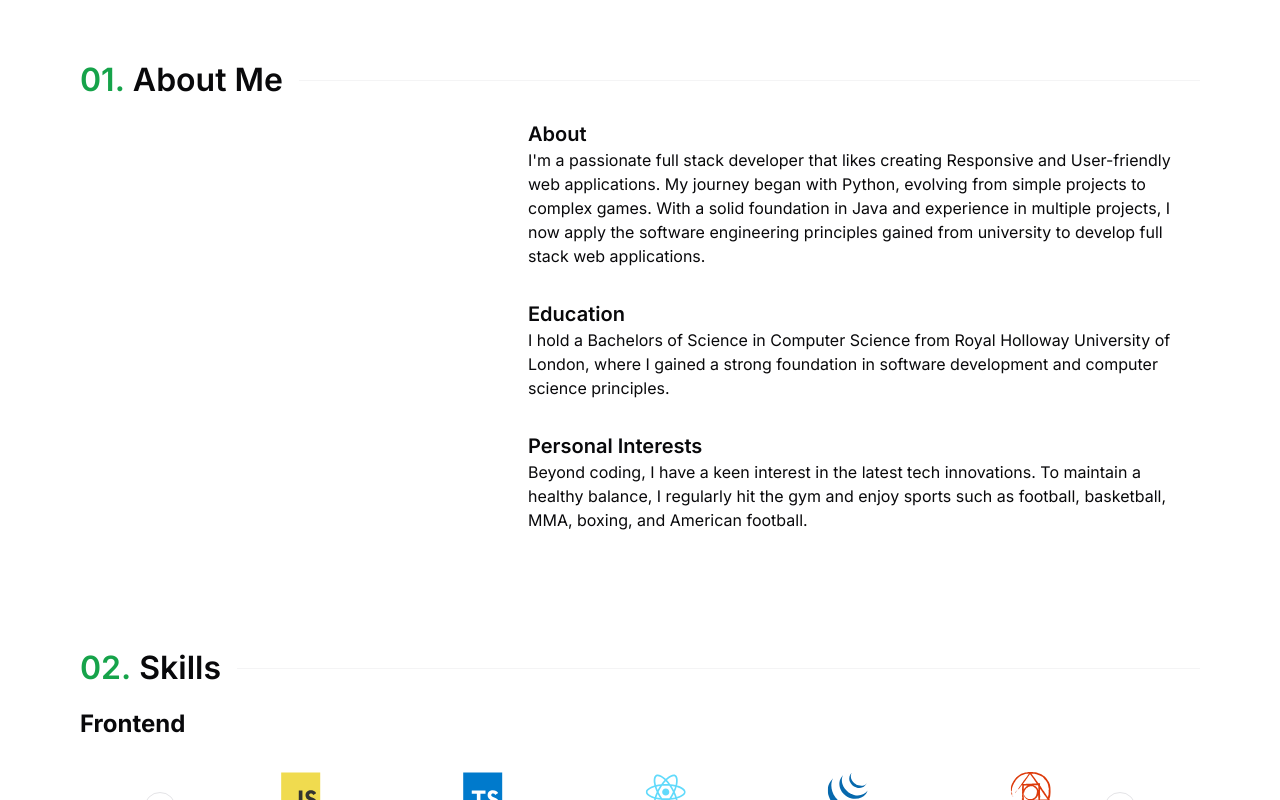
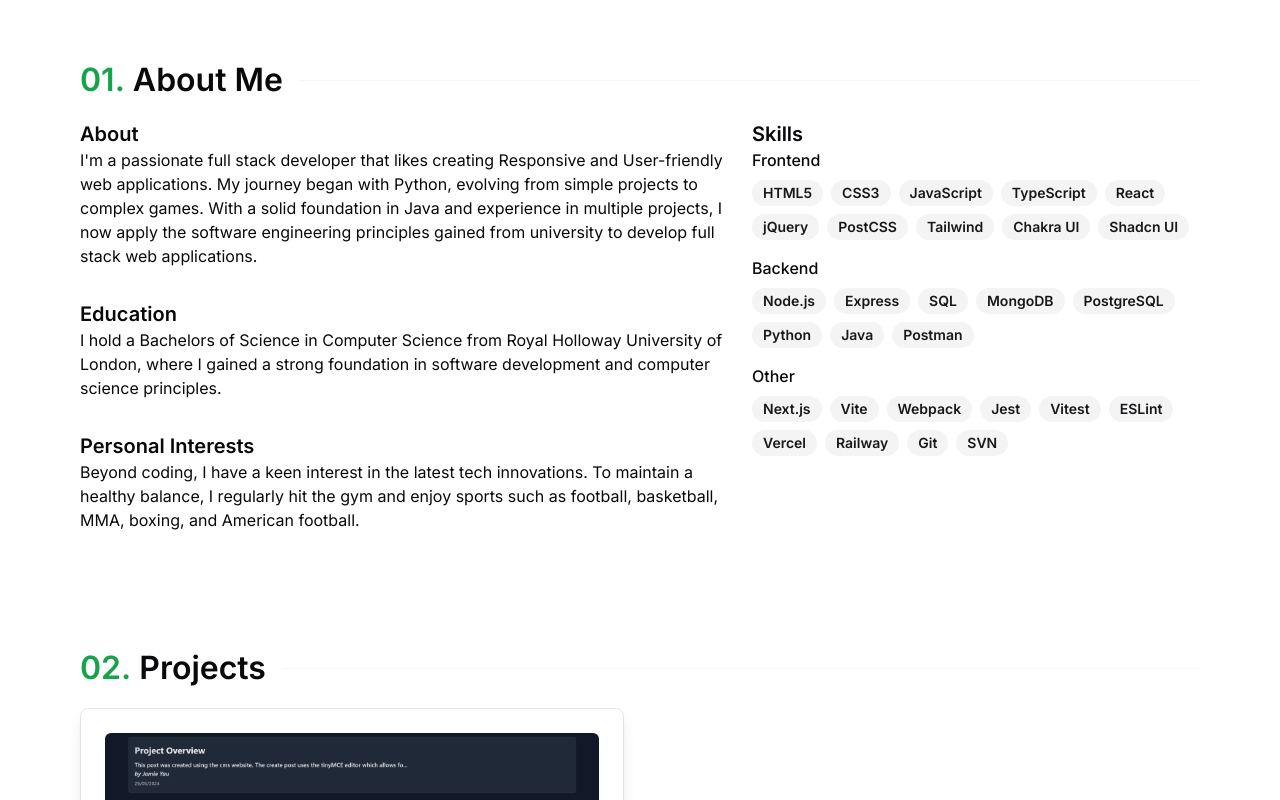
Before and after one commit to JamieYau/portfolio-v2, a Next.js app: page / in a window 1280 px wide. Shown: the part 840-1640 px from the top of the page. Built offline with nearby package versions, Linux system fonts and the light colour scheme; no server answers.

Commit message:
Move skills into about section and remove skills section

```diff
--- a/app/page.tsx
+++ b/app/page.tsx
@@ -10,7 +10,6 @@ export default function Home() {
       <Hero />
       <div className="w-custom m-auto flex flex-col items-center">
         <About />
-        <Skills />
         <Projects />
         <Contact />
       </div>
--- a/components/sections/About.tsx
+++ b/components/sections/About.tsx
@@ -1,4 +1,7 @@
 "use client";
+
+import { skills } from "@/lib/data";
+import { Badge } from "../ui/badge";
 
 export default function About() {
   return (
@@ -6,7 +9,7 @@ export default function About() {
       <h2 className="mb-4 flex items-center text-[clamp(26px,5vw,2em)] font-semibold before:mr-2 before:text-primary before:content-['01.'] after:h-px after:flex-1 after:bg-muted">
         <span className="mr-4">About Me</span>
       </h2>
-      <div className="flex w-full justify-end">
+      <div className="flex w-full flex-wrap lg:flex-nowrap">
         <div className="max-w-2xl">
           <h3 className="text-xl font-semibold">About</h3>
           <p className="mb-4">
@@ -31,6 +34,32 @@ export default function About() {
             American football.
           </p>
         </div>
+        <div>
+          <h3 className="text-xl font-semibold">Skills</h3>
+          <div className="flex flex-col gap-4">
+            {skills.map((skillCategory) => {
+              return (
+                <div
+                  className="flex flex-col gap-2"
+                  key={skillCategory.category}
+                >
+                  <h4 className="font-medium">{skillCategory.category}</h4>
+                  <div className="flex flex-wrap gap-2">
+                    {skillCategory.items.map((skill) => (
+                      <Badge
+                        key={skill.label}
+                        variant={"secondary"}
+                        className="text-sm"
+                      >
+                        {skill.label}
+                      </Badge>
+                    ))}
+                  </div>
+                </div>
+              );
+            })}
+          </div>
+        </div>
       </div>
     </section>
   );
--- a/components/sections/Contact.tsx
+++ b/components/sections/Contact.tsx
@@ -3,7 +3,7 @@ import ContactForm from "../ContactForm";
 export default function Contact() {
   return (
     <section id="contact" className="flex min-h-screen w-full flex-col pt-24">
-      <h2 className="mb-4 flex items-center text-[clamp(26px,5vw,2em)] font-semibold before:mr-2 before:text-primary before:content-['04.'] after:h-px after:flex-1 after:bg-muted">
+      <h2 className="mb-4 flex items-center text-[clamp(26px,5vw,2em)] font-semibold before:mr-2 before:text-primary before:content-['03.'] after:h-px after:flex-1 after:bg-muted">
         <span className="mr-4">Contact Me</span>
       </h2>
       <div className="flex flex-col items-center">
--- a/components/sections/Hero.tsx
+++ b/components/sections/Hero.tsx
@@ -45,7 +45,7 @@ export default function Hero() {
   );
 
   return (
-    <section className="m-0 h-screen min-w-full">
+    <section id="home" className="m-0 h-screen min-w-full">
       <HeroHighlight
         containerClassName="flex flex-col justify-center"
         className="flex h-full flex-col items-start justify-center px-8"
--- a/components/sections/Projects.tsx
+++ b/components/sections/Projects.tsx
@@ -26,7 +26,7 @@ export default function Projects() {
       id="projects"
       className="mx-auto flex min-h-screen w-full flex-col pt-24"
     >
-      <h2 className="mb-4 flex items-center text-[clamp(26px,5vw,2em)] font-semibold before:mr-2 before:text-primary before:content-['03.'] after:h-px after:flex-1 after:bg-muted">
+      <h2 className="mb-4 flex items-center text-[clamp(26px,5vw,2em)] font-semibold before:mr-2 before:text-primary before:content-['02.'] after:h-px after:flex-1 after:bg-muted">
         <span className="mr-4">Projects</span>
       </h2>
       <div className="mx-auto grid grid-cols-1 gap-8 md:grid-cols-2">
--- a/components/sections/Skills.tsx
+++ b/components/sections/Skills.tsx
@@ -1,6 +1,5 @@
 "use client";
 import { skills } from "@/lib/data";
-import { Card, CardContent } from "@/components/ui/card";
 import {
   Carousel,
   CarouselContent,
--- a/components/ui/badge.tsx
+++ b/components/ui/badge.tsx
@@ -4,7 +4,7 @@ import { cva, type VariantProps } from "class-variance-authority"
 import { cn } from "@/lib/utils"
 
 const badgeVariants = cva(
-  "inline-flex items-center rounded-full border px-2.5 py-0.5 text-xs font-semibold transition-colors focus:outline-none focus:ring-2 focus:ring-ring focus:ring-offset-2",
+  "inline-flex items-center rounded-full border px-2.5 py-0.5 text-xs font-semibold cursor-default transition-colors focus:outline-none focus:ring-2 focus:ring-ring focus:ring-offset-2",
   {
     variants: {
       variant: {
--- a/lib/data.ts
+++ b/lib/data.ts
@@ -50,12 +50,12 @@ export interface Project {
 
 export const navItems = [
   {
+    name: "Home",
+    link: "#home",
+  },
+  {
     name: "About",
     link: "#about",
-  },
-  {
-    name: "Skills",
-    link: "#skills",
   },
   {
     name: "Projects",
```
